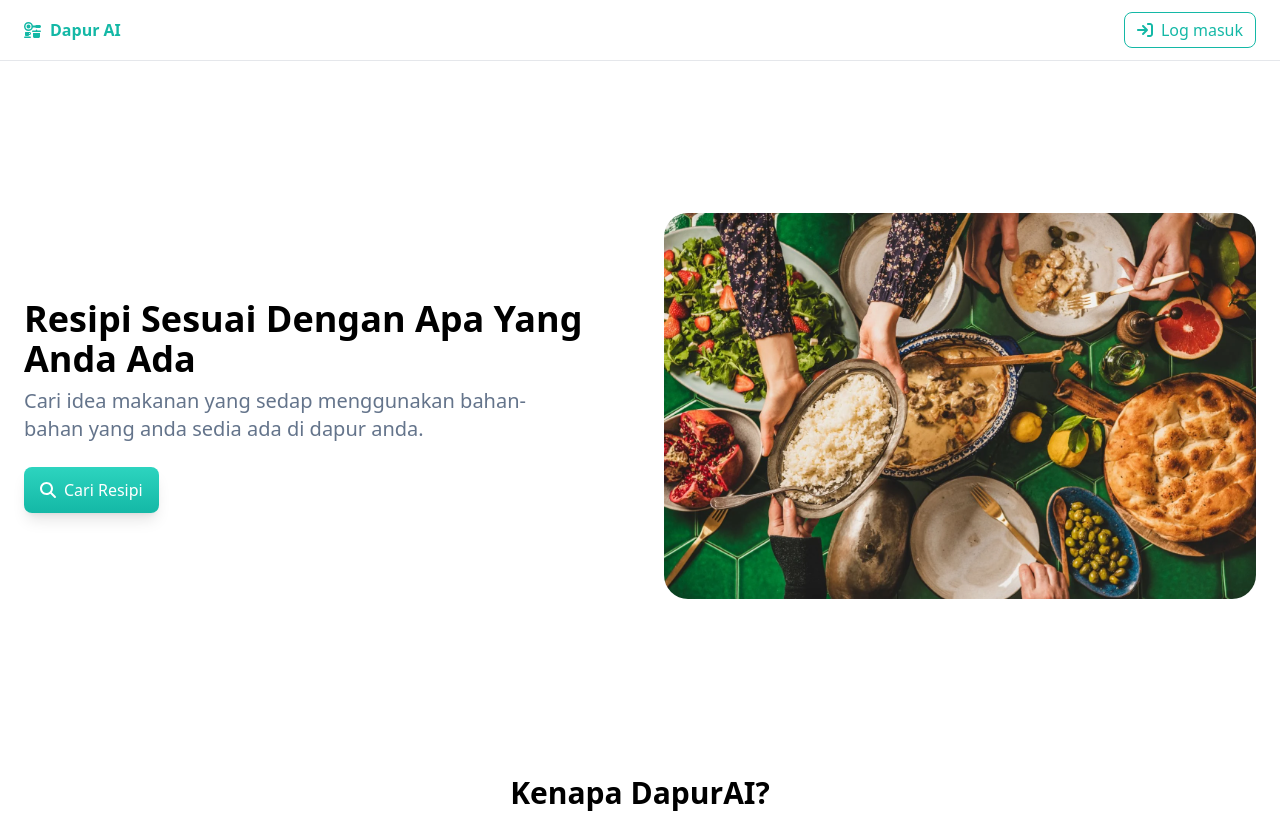
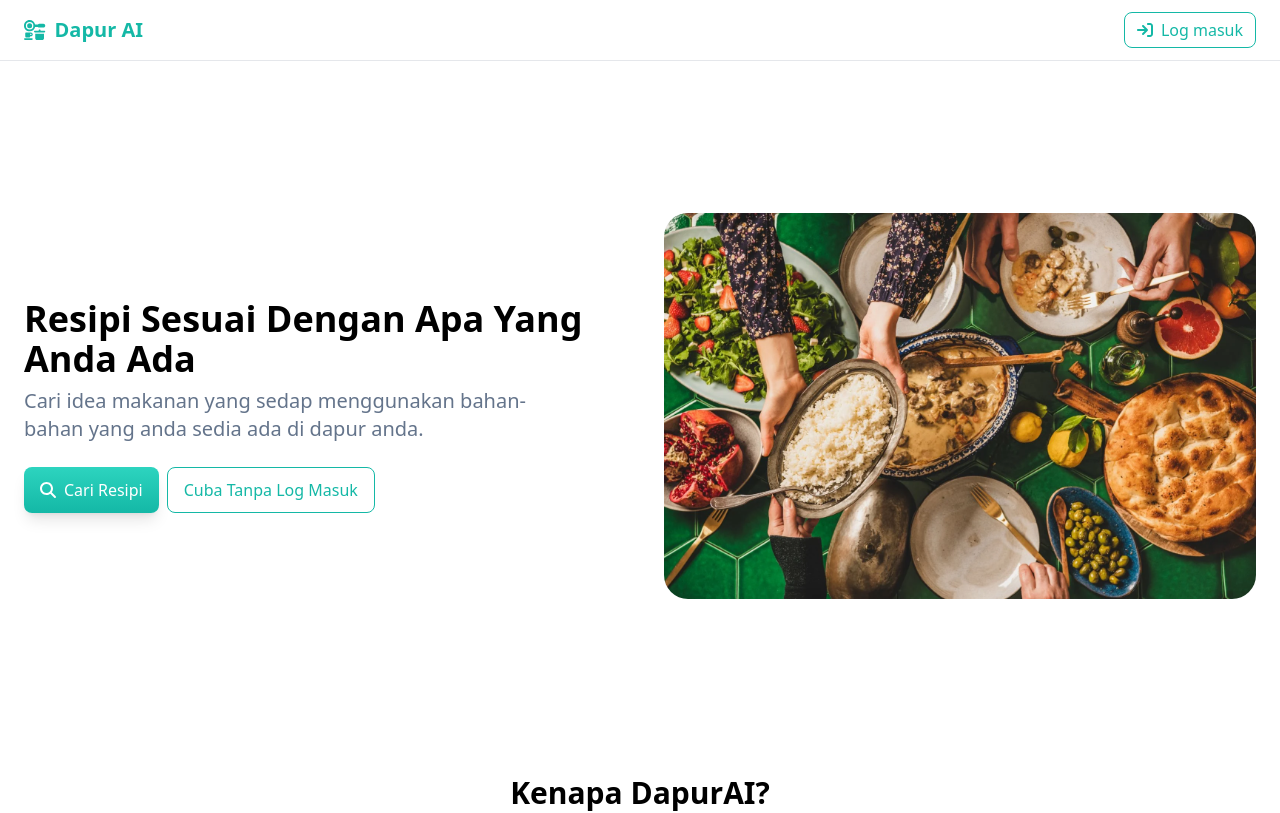
Before and after one commit to rulkimi/dapur-ai, a Vue app in the folder client/: page / in a window 1280 px wide. Shown: the top 813 px of the page. Built offline with nearby package versions, Linux system fonts and the light colour scheme.

Commit message:
add try without logging in button

```diff
--- a/client/src/components/app-header.vue
+++ b/client/src/components/app-header.vue
@@ -9,7 +9,7 @@ const router = useRouter()
   <header class="sticky bg-white backdrop-filter backdrop-blur-sm bg-opacity-80 top-0 border-b">
     <div class="max-w-7xl mx-auto py-3 px-6 flex items-center justify-between">
       <div
-        class="text-teal-500 font-semibold flex items-center gap-2 cursor-pointer"
+        class="text-teal-500 text-xl font-semibold flex items-center gap-2 cursor-pointer"
         @click="router.push('/')"
       >
         <font-awesome-icon :icon="['fas', 'kitchen-set']" />
--- a/client/src/components/home/hero-section.vue
+++ b/client/src/components/home/hero-section.vue
@@ -1,5 +1,8 @@
 <script setup lang="ts">
 import Button from '../button.vue'
+import { useRouter } from 'vue-router';
+
+const router = useRouter()
 </script>
 
 <template>
@@ -11,6 +14,7 @@ import Button from '../button.vue'
           Cari idea makanan yang sedap menggunakan bahan-bahan yang anda sedia ada di dapur anda.
         </span>
       </div>
+      <div class="flex gap-2">
         <Button
           class="shadow-lg hover:shadow-sm"
           size="lg"
@@ -18,6 +22,14 @@ import Button from '../button.vue'
         >
           Cari Resipi
         </Button>
+        <Button
+          variant="primary-outline"
+          size="lg"
+          @click="router.push('/ingredients')"
+        >
+          Cuba Tanpa Log Masuk
+        </Button>
+      </div>
     </div>
     <div class="md:w-1/2">
       <img
```
Lines whose indentation alone changed are shown as unchanged.
